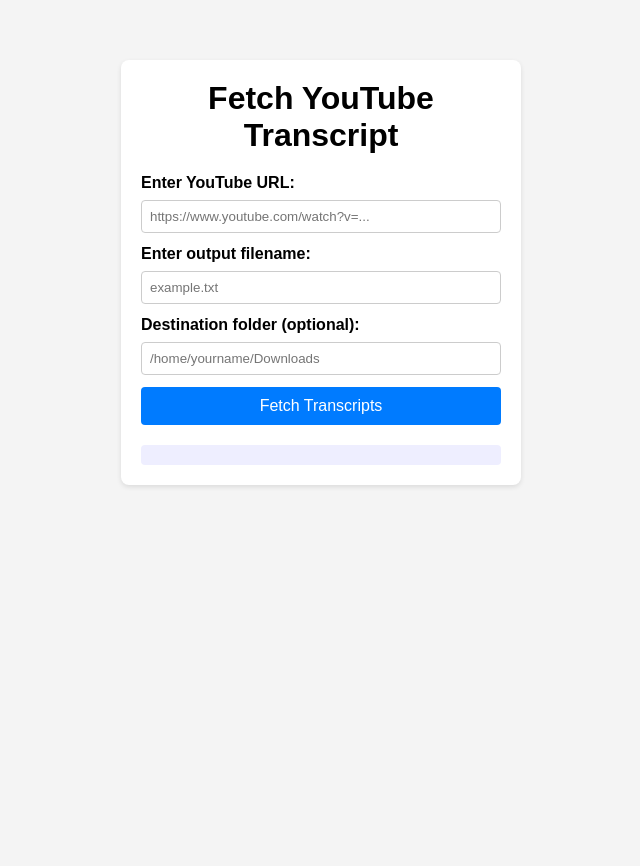
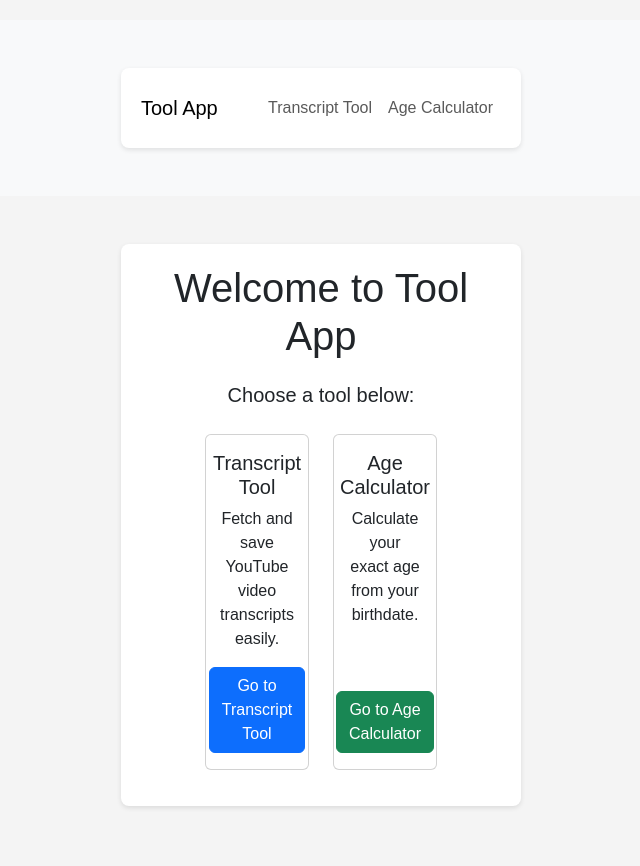
Before and after one commit to Maimoon-github/django_Tool_App, a Django app: page / in a window 1280 px wide. Shown: the whole page, without its empty margins (319-959 px from the left). Before the commit the page ends 487 px from the top, so only its background shows below. Run offline with Django 5.2, Linux system fonts and the light colour scheme.

Commit message:
Add home view and template with navigation to tools

```diff
--- a/Tscript_app/Tscript_app/urls.py
+++ b/Tscript_app/Tscript_app/urls.py
@@ -20,7 +20,7 @@ from transcripts import views
 
 urlpatterns = [
     path('admin/', admin.site.urls),
+    path('', views.home, name='home'),
     path('fetch-transcript', views.fetch_transcript, name='fetch_transcript'),
-    path('', views.fetch_transcript, name='home'),
     path('age-calculator/', views.calculate_age_view, name='age_calculator'),
 ]
--- a/Tscript_app/transcripts/templates/base.html
+++ b/Tscript_app/transcripts/templates/base.html
@@ -1,3 +1,4 @@
+{% load static %}
 <!DOCTYPE html>
 <html lang="en">
 <head>
@@ -20,7 +21,34 @@
         </div>
     </nav>
     <main>
-        {% block content %}{% endblock %}
+        {% if request.path == '/' %}
+        <div class="container text-center mt-5">
+            <h1>Welcome to Tool App</h1>
+            <p class="lead">Choose a tool below:</p>
+            <div class="row justify-content-center mt-4">
+                <div class="col-md-4 mb-3">
+                    <div class="card h-100">
+                        <div class="card-body d-flex flex-column justify-content-center align-items-center">
+                            <h5 class="card-title">Transcript Tool</h5>
+                            <p class="card-text">Fetch and save YouTube video transcripts easily.</p>
+                            <a href="/fetch-transcript" class="btn btn-primary mt-auto">Go to Transcript Tool</a>
+                        </div>
+                    </div>
+                </div>
+                <div class="col-md-4 mb-3">
+                    <div class="card h-100">
+                        <div class="card-body d-flex flex-column justify-content-center align-items-center">
+                            <h5 class="card-title">Age Calculator</h5>
+                            <p class="card-text">Calculate your exact age from your birthdate.</p>
+                            <a href="/age-calculator/" class="btn btn-success mt-auto">Go to Age Calculator</a>
+                        </div>
+                    </div>
+                </div>
+            </div>
+        </div>
+        {% else %}
+            {% block content %}{% endblock %}
+        {% endif %}
     </main>
 </body>
 </html>
--- /dev/null
+++ b/Tscript_app/transcripts/templates/transcripts/home.html
@@ -0,0 +1,27 @@
+{% extends 'base.html' %}
+{% block content %}
+<div class="container text-center mt-5">
+    <h1>Welcome to Tool App</h1>
+    <p class="lead">Choose a tool below:</p>
+    <div class="row justify-content-center mt-4">
+        <div class="col-md-4 mb-3">
+            <div class="card h-100">
+                <div class="card-body d-flex flex-column justify-content-center align-items-center">
+                    <h5 class="card-title">Transcript Tool</h5>
+                    <p class="card-text">Fetch and save YouTube video transcripts easily.</p>
+                    <a href="/fetch-transcript" class="btn btn-primary mt-auto">Go to Transcript Tool</a>
+                </div>
+            </div>
+        </div>
+        <div class="col-md-4 mb-3">
+            <div class="card h-100">
+                <div class="card-body d-flex flex-column justify-content-center align-items-center">
+                    <h5 class="card-title">Age Calculator</h5>
+                    <p class="card-text">Calculate your exact age from your birthdate.</p>
+                    <a href="/age-calculator/" class="btn btn-success mt-auto">Go to Age Calculator</a>
+                </div>
+            </div>
+        </div>
+    </div>
+</div>
+{% endblock %}
--- a/Tscript_app/transcripts/views.py
+++ b/Tscript_app/transcripts/views.py
@@ -6,6 +6,9 @@ from youtube_transcript_api.formatters import TextFormatter
 import os
 from .forms import AgeCalculatorForm
 from datetime import date
+
+def home(request):
+    return render(request, 'transcripts/home.html')
 
 @csrf_exempt
 def fetch_transcript(request):
```
